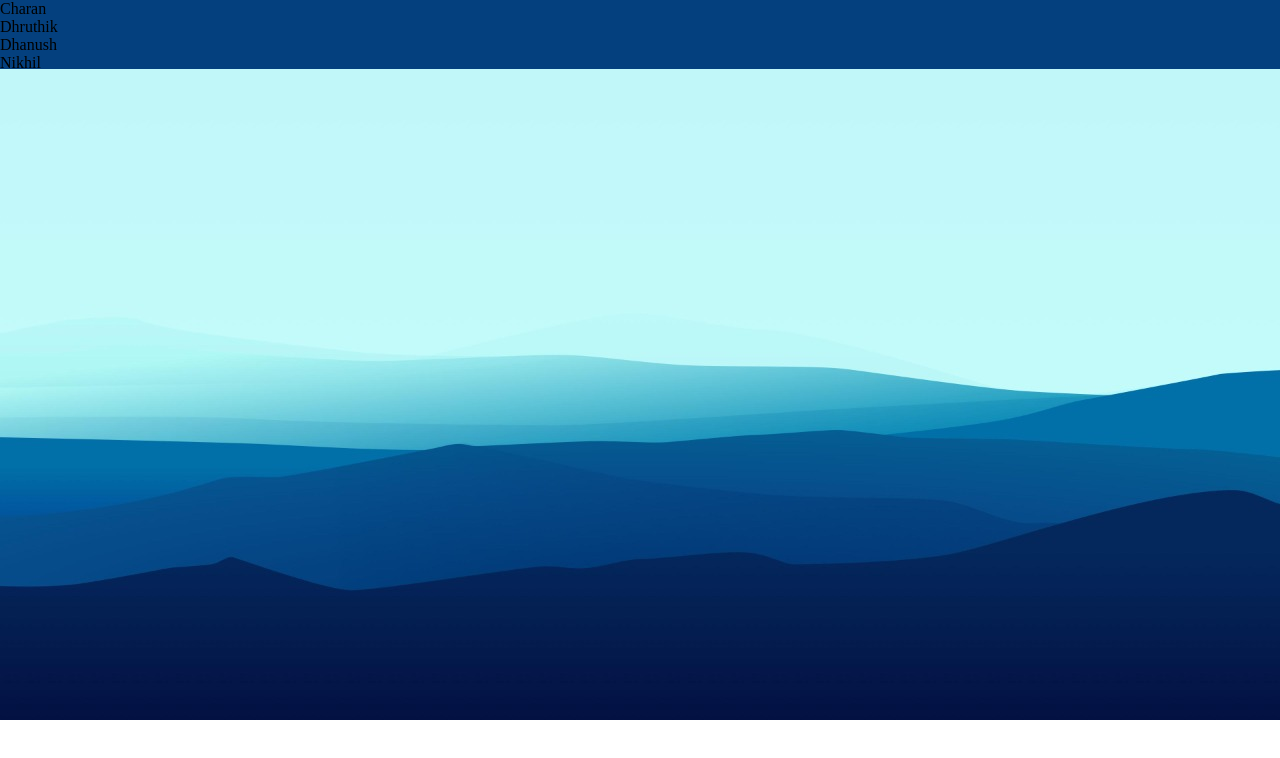
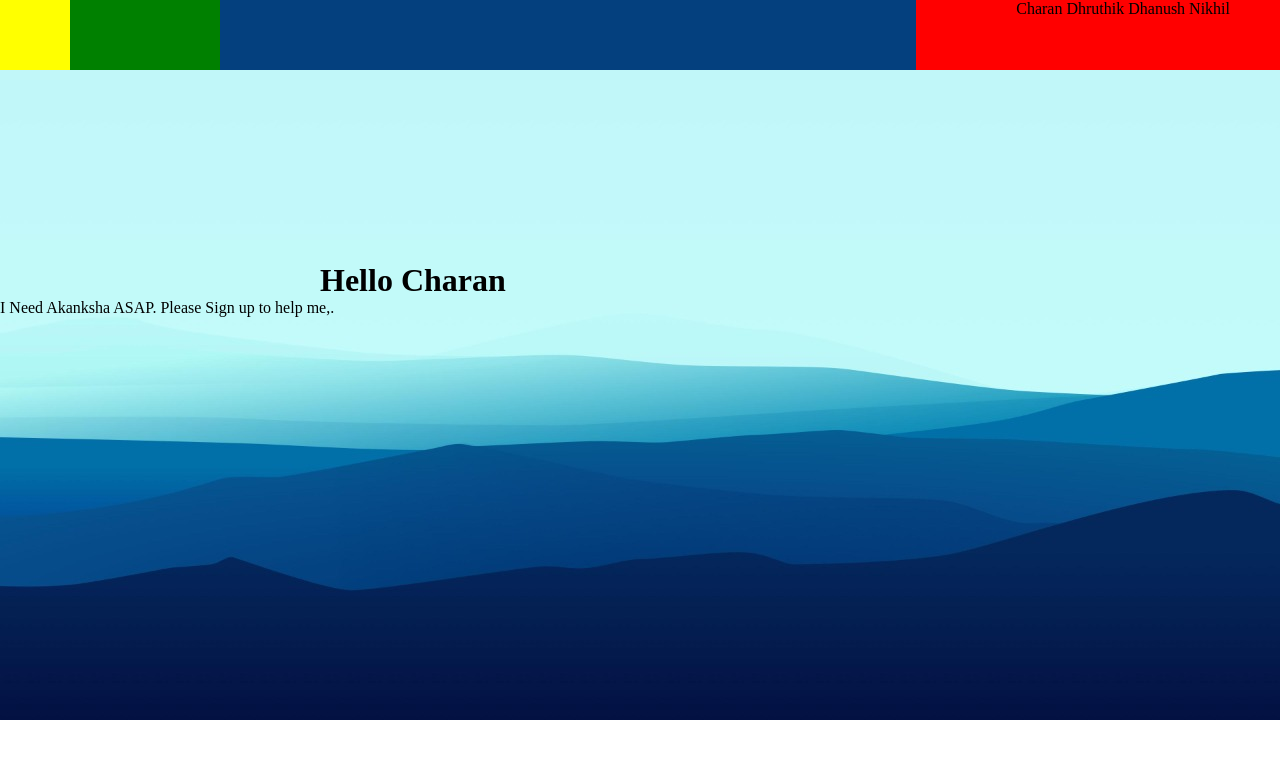
Before and after one commit to dru-44/mini_project_2021, a plain HTML site: page html/Home.html in a window 1280 px wide. Drawn offline with Linux system fonts and the light colour scheme.

Commit message:
Added Few Basic layouts

```diff
--- a/css/Home.css
+++ b/css/Home.css
@@ -7,32 +7,35 @@ body {
     background-size: 100%;
     background-repeat: no-repeat;
 }
-/*ul {
-	border-radius: 25px;
-    height: fit-content;
-    width: 100%;
-	display: inline-flex;
-	background-color: rgba(0, 0, 0, .4);
-	-webkit-backdrop-filter: blur(10px);
-  backdrop-filter: blur(10px);
-	align-items: center;
-	padding: 0 0px;
-    margin: 0 0 0 0;
-}
-li {
-    list-style: none;
-    color: white;
-    font-family: sans-serif;
-    font-weight: bold;
-    padding: 12px 10%;
-    margin: 0 0px;
-    position: relative;
-    cursor: pointer;
-    white-space: nowrap;
-
-}*/
 
 .NavBar{
 	background-color: #04407e;
-	height:69px;
+	height:70px;
 }
+#logo{
+    position: relative;
+    float: left;
+    padding: 35px 35px 35px 35px;
+    background-color: yellow;
+}
+#websiteName{
+    float: left;
+    position: relative;
+    padding: 35px 100px 35px 50px;
+    background-color: green;
+}
+#optionsList{
+    float: right;
+    height: 70px;
+    padding: 0px 50px 0px 100px;
+    background-color: red;
+    position: relative;
+}
+#menu li{
+    display: inline;
+}
+#welcomeMessage{
+    position: relative;
+    margin-left: 25%;
+    margin-top: 15%;
+}
--- a/html/Home.html
+++ b/html/Home.html
@@ -5,13 +5,24 @@
     </head>
     <body>
         <div class = "NavBar">
-            <ul>
-                <li>Charan</li>
-                <li>Dhruthik</li>
-                <li>Dhanush</li>
-                <li>Nikhil</li>
-            </ul>
+            <div id="logo"></div>
+            <div id="websiteName"></div>
+            <div id="optionsList">
+                <ul id="menu">
+                    <li>Charan</li>
+                    <li>Dhruthik</li>
+                    <li>Dhanush</li>
+                    <li>Nikhil</li>
+                </ul>
+            </div>
+
         </div>
+        <h1 id="welcomeMessage">
+            Hello Charan
+        </h1>
+        <p>I Need Akanksha ASAP.
+            Please Sign up to help me,.
+        </p>
 
     </body>
 </html>
```
